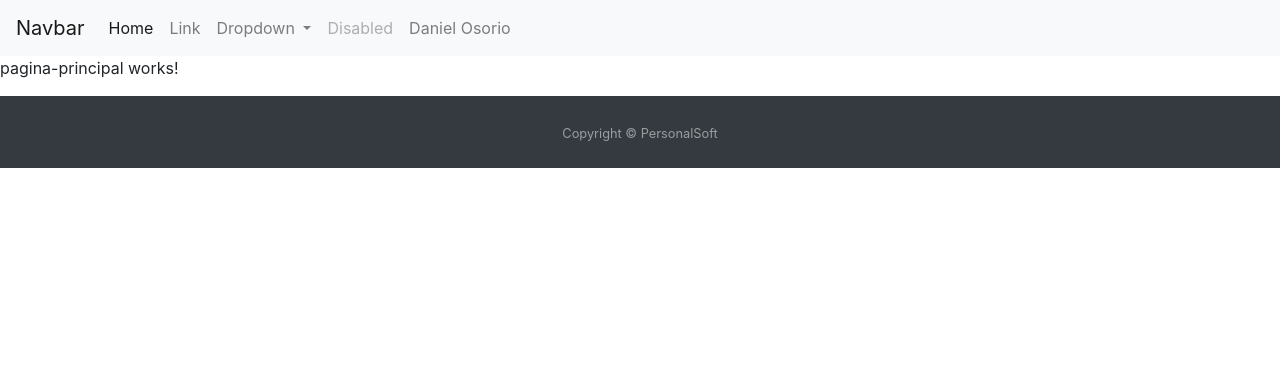
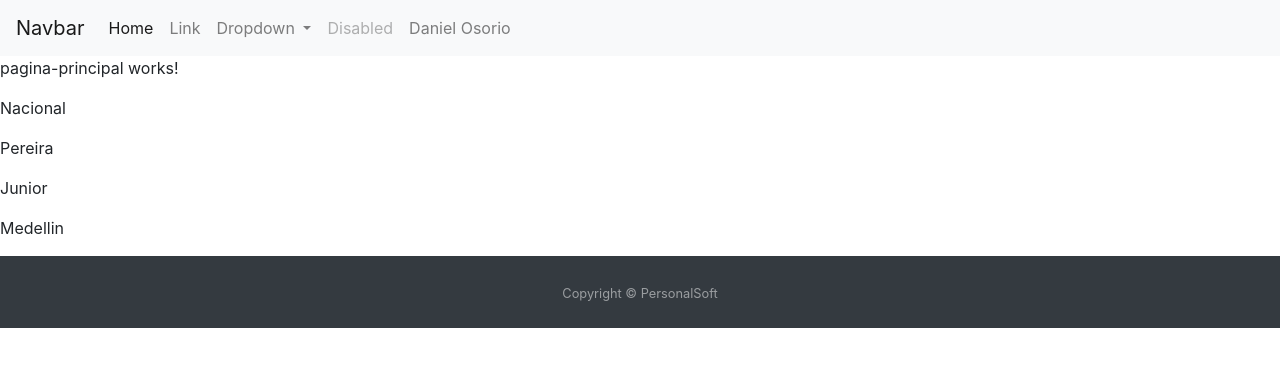
Before and after one commit to MrZero05/AngularSemillero, an Angular app: page /layout/main in a window 1280 px wide. Shown: the top 366 px of the page. Built offline with nearby package versions, Linux system fonts and the light colour scheme.

Commit message:
Se llama a lista desde html.

```diff
--- a/src/app/components/pagina-principal/pagina-principal.component.html
+++ b/src/app/components/pagina-principal/pagina-principal.component.html
@@ -1 +1,4 @@
 <p appResaltar>pagina-principal works!</p>
+<p *ngFor="let equipo of listaEjemplo">
+    {{equipo.nombre}}
+</p>
--- a/src/app/components/pagina-principal/pagina-principal.component.ts
+++ b/src/app/components/pagina-principal/pagina-principal.component.ts
@@ -7,6 +7,21 @@ import { Component, OnInit } from '@angular/core';
 })
 export class PaginaPrincipalComponent implements OnInit {
 
+  listaEjemplo = [
+    {
+      nombre: 'Nacional'
+    },
+    {
+      nombre: 'Pereira'
+    },
+    {
+      nombre: 'Junior'
+    },
+    {
+      nombre: 'Medellin'
+    }
+  ];
+
   constructor() { }
 
   ngOnInit() {
```
